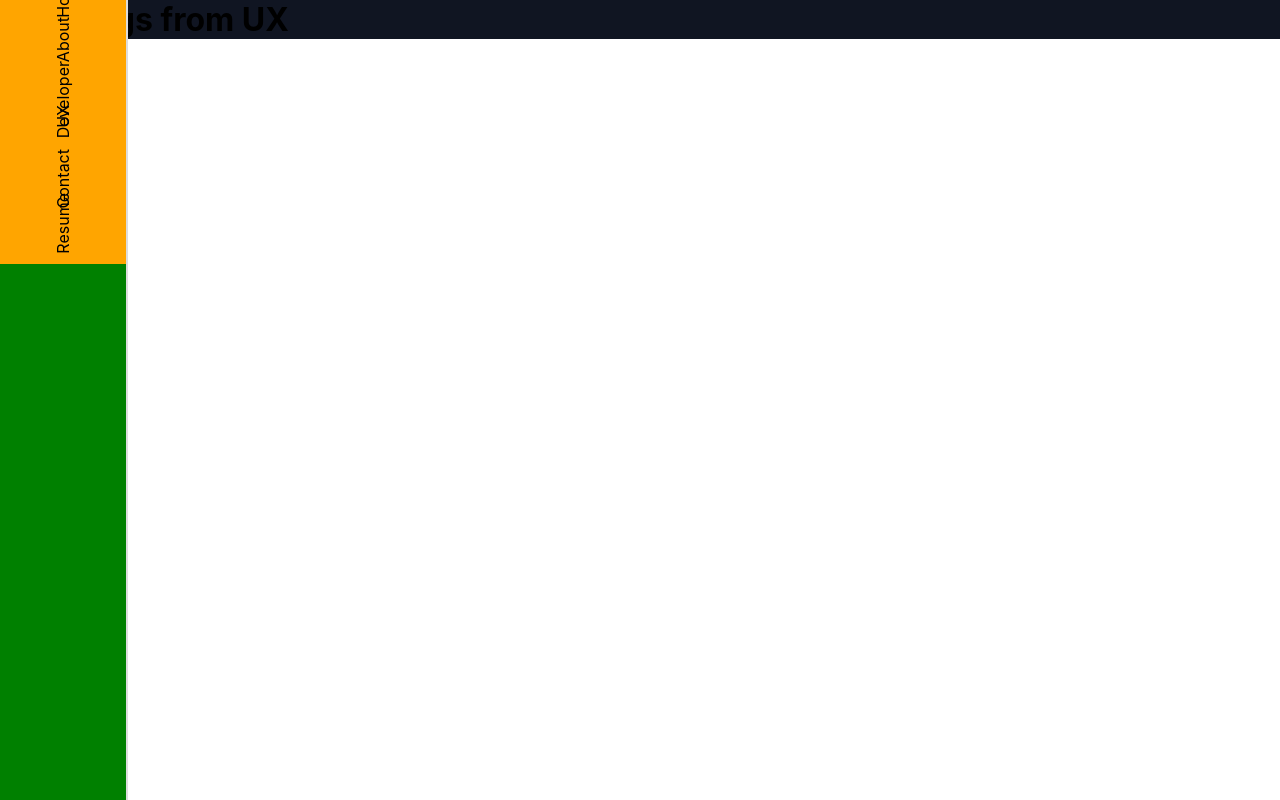
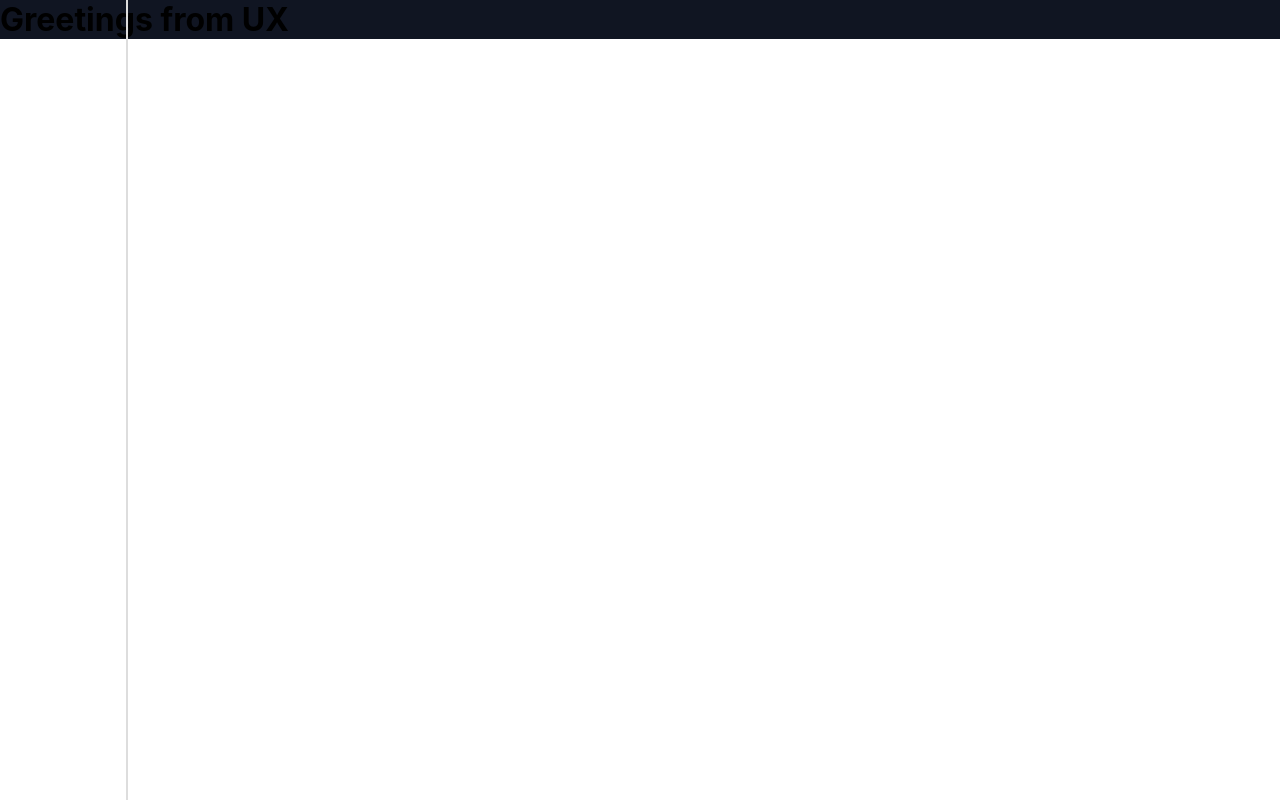
Before and after one commit to tpadilla10117/v2.0-tpadilla.com, a React (Create React App) app: page /ux in a window 1280 px wide. Built offline with nearby package versions, Linux system fonts and the light colour scheme.

Commit message:
finished vertical bar

```diff
--- a/public/index.html
+++ b/public/index.html
@@ -28,6 +28,8 @@
   </head>
   <body>
     <noscript>You need to enable JavaScript to run this app.</noscript>
+
+  </div>
     <div id="root"></div>
     <!--
       This HTML file is a template.
--- a/src/components/App.js
+++ b/src/components/App.js
@@ -17,7 +17,10 @@ function App() {
 
 
   return (
+
     <div className="app-container">
+
+
 
       <CSSTransition
       timeout={300}>
--- a/src/components/layout/header/Header.scss
+++ b/src/components/layout/header/Header.scss
@@ -1,5 +1,5 @@
 .header-wrapper {
-    background-color: yellow;
+    /* background-color: yellow; */
     width: 10vw;
     max-width: 10vw;
     height: 100vh;
--- a/src/components/layout/navbar/Navbar.scss
+++ b/src/components/layout/navbar/Navbar.scss
@@ -1,16 +1,5 @@
 /* Color Variables: */
   $main-bg-color: #07678E;
-
-  ul {
-      /* position: absolute; */
-    /*   display: flex;
-      flex-direction: column; */
-
-
-      li {
-          text-transform: uppercase;
-      }
-  }
 
   .navbar {
     display: flex;
@@ -21,64 +10,71 @@
     flex-direction: column;
     justify-content: flex-start;
     align-items: center;
-    /* justify-content: center; */
-    /* --webkit-box-orient: vertical;
-    --webkit-box-direction: normal; */
-    /* transform: rotate(-90deg); */
-    /* align-items: flex-end; */
-    /* padding: 30px; */
     top: 0px;
     left: 0px;
     bottom: 0px;
-    background-color: green;
+    /* background-color: green; */
     border-right: 2px solid #ddd;
 
     .nav-items-container {
       position: absolute;
       /* transform: rotate(-90deg); */
       width: 100%;
-      /* left: -196px;
-      top: 328px;
-      width: 480px; */
       max-width: 100%;
       height: 100%;
+      max-height: 100%;
       text-align: right;
 
       .main-nav-item {
-        /* position: absolute; */
-        /* position: relative; */
-        /* transform: rotate(-90deg); */
-
-        /* -webkit-transform-origin: left top;
-        -webkit-transform:rotate(-90deg) translateX(-100%); */
-
-        /* top: 328px;
-        left: 50px; */
+        position: relative;
+        top: 100px;
+        left: 102px; /* TODO: offsets to the side upon shift */
         display: flex;
         flex-direction: column;
-
-        text-align: right;
-        background-color: orange;
+        transform: rotate(-90deg);
+        padding-top: 1rem;
+        padding-bottom: 1rem;
+        padding-left: 1rem;
+        padding-right: 1rem;
+        margin-top: 2rem;
+        /* justify-content: center; */
+        /* align-items: center; */
+        width: 55%;
+       /*  background-color: orange;
+        border: 1px solid red; */
         max-width: 100%;
 
       }
-/* /TODO: Need to make the li items horizontal, some reason they are stacked */
-      .main-nav-item > li {
 
-        /* margin-right: 20px;
-        height: 100%;
-        line-height: 45px; */
-        color: black;
-        /* overflow: hidden; */
+      li {
+        line-height: 45px;
+        color: #fff;
+        text-transform: uppercase;
+        font-weight: 400;
+        letter-spacing: 2px;
         position: static;
-        display: inline;
-        padding: 12px 14px;
+        display: flex;
+        justify-content: center;
+        align-items: center;
+        text-decoration: none;
         max-width: 100%;
-        transform: rotate(-90deg);
-        height: 100%;
-        /* justify-content: space-between */;
-        /* float: right; */
+        width: 100%;
+        /* margin: 1rem; */
 
+        span {
+          display: flex;
+          align-items: center;
+          justify-content: center;
+          opacity: 0.5;
+          transition: opacity 400ms ease 0s;
+          font-size: 10px;
+
+          &:hover {
+            opacity:  1;
+            /* transition: opacity 400ms ease 0s; */
+          }
+
+        }
 
 
       }
```
